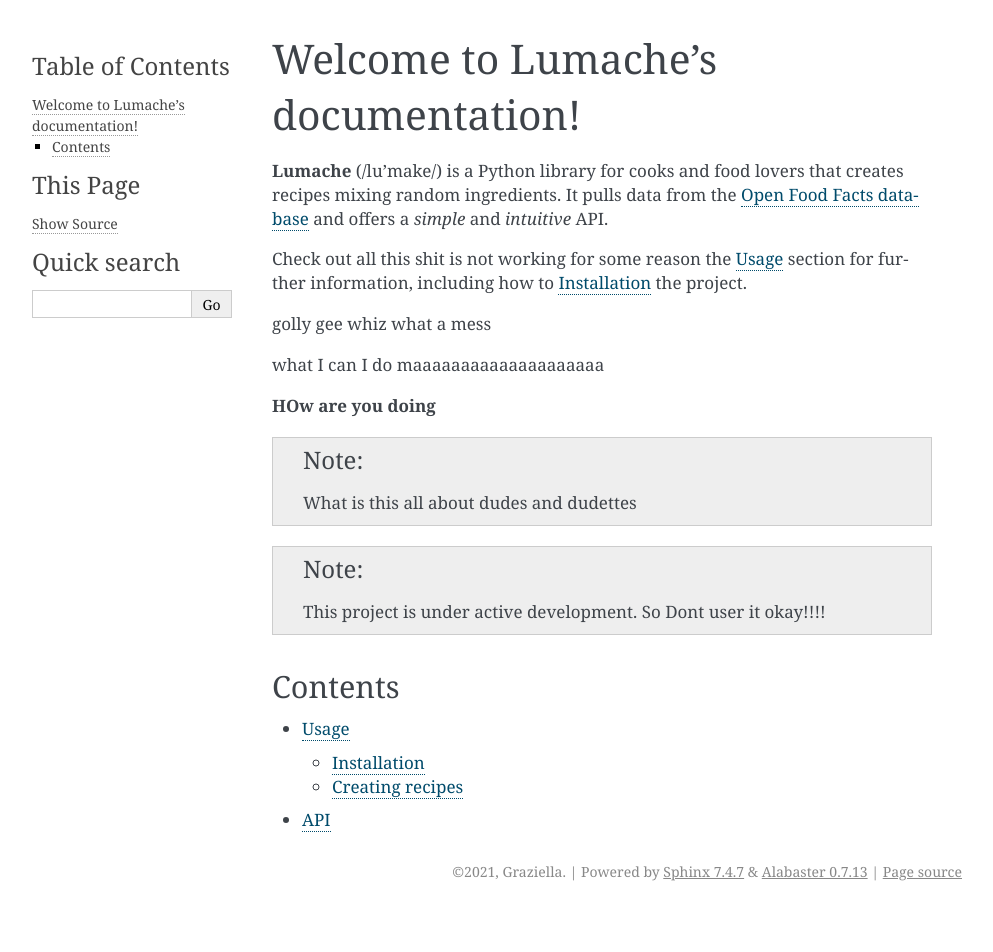
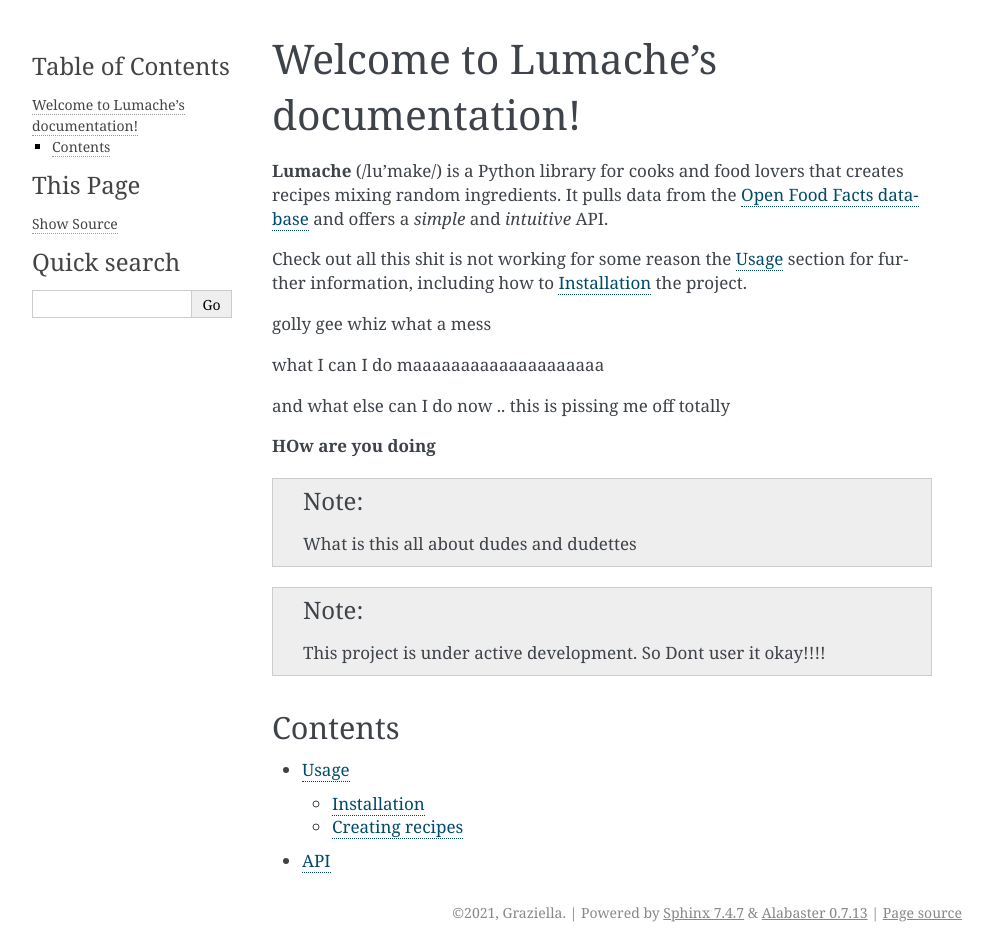
Before and after one commit to Eudorajab1/websaw-userguide, a Sphinx documentation site: the page built from docs/source/index.rst, in a window 1280 px wide. Shown: the whole page, without its empty margins (148-1141 px from the left). Built offline with Sphinx 7.4.7, drawn with Linux system fonts in a browser that asks for light colours; before the commit the page ends 911 px from its top, so only the background shows below that.

Commit message:
and the last changes toda

```diff
--- a/docs/source/index.rst
+++ b/docs/source/index.rst
@@ -12,6 +12,8 @@
 golly gee whiz what a mess
 
 what I can I do maaaaaaaaaaaaaaaaaaaa
+
+and what else can I do now .. this is pissing me off totally
 
 
 **HOw are you doing**
```
